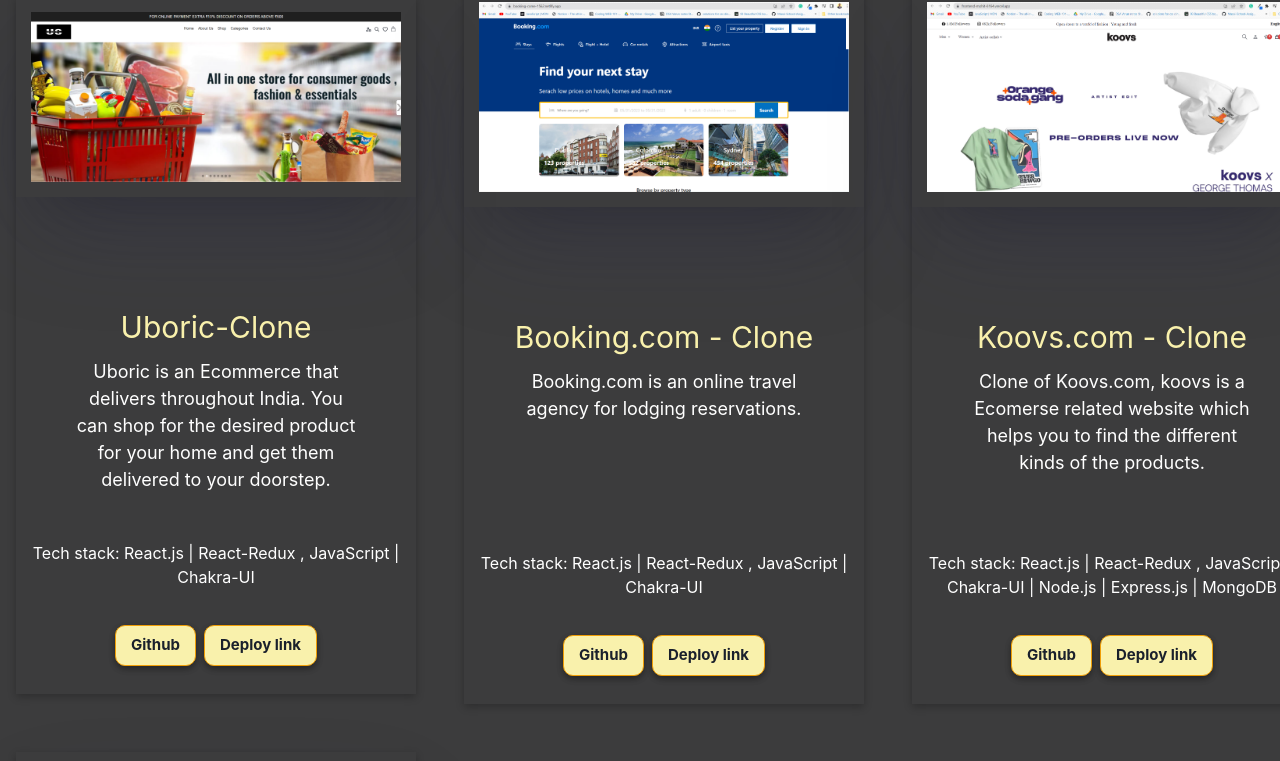
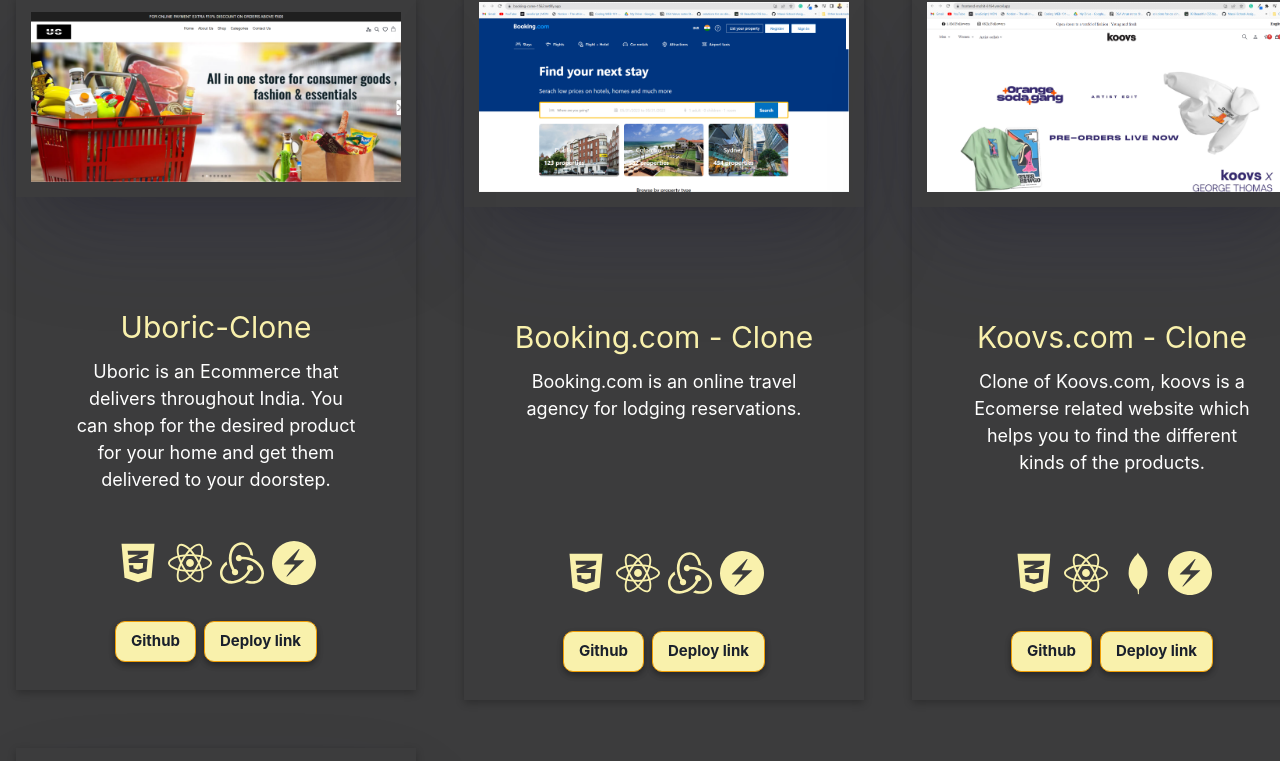
Before and after one commit to Mohit-Raj-Singh/Mohit-Raj-Singh.github.io, a React (Create React App) app: page / in a window 1280 px wide. Shown: the part 1982-2743 px from the top of the page. Built offline with nearby package versions, Linux system fonts and the light colour scheme.

Commit message:
tech stack fixed

```diff
--- a/src/components/Github/Github.jsx
+++ b/src/components/Github/Github.jsx
@@ -1,23 +1,10 @@
-import {
-    Avatar,
-    Box,
-    chakra,
-    Container,
-    Flex,
-    Icon,
-    Image,
-    Heading,
-    Grid,
-    VStack,
-    Divider,
-  } from "@chakra-ui/react";
+import { Box, Flex, Image, Heading, VStack } from "@chakra-ui/react";
 import GitHubCalendar from "react-github-calendar";
-  const image = [
-    "https://github-readme-activity-graph.cyclic.app/graph?username=Mohit-Raj-Singh&color=f09e06&theme=react-dark&custom_title=Mohit-Raj-Singh%20's%20contribution%20Graph&hide_border=true",
-    "https://github-readme-streak-stats.herokuapp.com/?user=Mohit-Raj-Singh&show_icons=true&locale=en&theme=gruvbox&count_private=true",
-    "https://github-readme-stats.vercel.app/api?username=Mohit-Raj-Singh&theme=algolia&hide_border=false&include_all_commits=true&count_private=true",
-  ];
-
+// const image = [
+//   "https://github-readme-activity-graph.cyclic.app/graph?username=Mohit-Raj-Singh&color=f09e06&theme=react-dark&custom_title=Mohit-Raj-Singh%20's%20contribution%20Graph&hide_border=true",
+//   "https://github-readme-streak-stats.herokuapp.com/?user=Mohit-Raj-Singh&show_icons=true&locale=en&theme=gruvbox&count_private=true",
+//   "https://github-readme-stats.vercel.app/api?username=Mohit-Raj-Singh&theme=algolia&hide_border=false&include_all_commits=true&count_private=true",
+// ];
 
 function GitHub() {
   const selectLastHalfYear = (contributions) => {
@@ -25,11 +12,9 @@
     const currentMonth = new Date().getMonth();
     const shownMonths = 5;
 
-
     return contributions.filter((day) => {
       const date = new Date(day.date);
       const monthOfDay = date.getMonth();
-
 
       return (
         date.getFullYear() === currentYear ||
@@ -52,15 +37,14 @@
         <Heading mb={20} color={"#f9f1ac"}>
           Github
         </Heading>
-
       </Box>
       <VStack gap={{ base: "8", sm: "12", md: "16" }}>
-          <Image
+        {/* <Image
             justify={"center"}
             aline={"center"}
             src="https://github-readme-activity-graph.cyclic.app/graph?username=Mohit-Raj-Singh&color=f09e06&theme=react-dark&custom_title=Mohit-Raj-Singh%20's%20contribution%20Graph&hide_border=true"
             alt="contribution"
-          />
+          /> */}
         <Box
           border="2px solid white"
           borderRadius="10px"
@@ -110,24 +94,10 @@
 }
 export default GitHub;
 
-
-
-
-
-
-
-
-
-
-
-
-
-
 // import { Box, Container, Flex, Heading, Image, Text } from "@chakra-ui/react";
 // import React from "react";
 // import GitHubCalendar from "react-github-calendar";
 // // import GitHubCalendar from "react-g"
-
 
 // const GitHub = () => {
 
--- a/src/components/Projects/Projects.jsx
+++ b/src/components/Projects/Projects.jsx
@@ -14,6 +14,10 @@
 import rentomojo from "../../Assets/portfolio4.png";
 import booking from "../../Assets/portfolio2.png";
 import koovs from "../../Assets/portfolio3.png";
+import { SiRedux, SiChakraui } from "react-icons/si";
+import { FaCss3Alt, FaHtml5, FaReact } from "react-icons/fa";
+// import { MdMilitaryTech } from "react-icons/md";
+import { DiMongodb } from "react-icons/di";
 
 const Allproject = [
   {
@@ -23,7 +27,13 @@
       "Uboric is an Ecommerce that delivers throughout India. You can shop for the desired product for your home and get them delivered to your doorstep.",
     git: "https://github.com/Mohit-Raj-Singh/-daily-purpose-3625",
     link: "https://u-shopic.vercel.app/",
-    tech: "React.js | React-Redux , JavaScript | Chakra-UI",
+    // tech: "React.js | React-Redux , JavaScript | Chakra-UI",
+    tech: [
+      <FaCss3Alt size={"44px"} />,
+      <FaReact size={"44px"} />,
+      <SiRedux size={"44px"} />,
+      <SiChakraui size={"44px"} />,
+    ],
   },
   {
     img: booking,
@@ -32,7 +42,13 @@
       "Booking.com is an online travel agency for lodging reservations.",
     git: "https://github.com/Mohit-Raj-Singh/Booking.com-Clone",
     link: "https://booking-come-1562.netlify.app/",
-    tech: "React.js | React-Redux , JavaScript | Chakra-UI",
+    // tech: "React.js | React-Redux , JavaScript | Chakra-UI",
+    tech: [
+      <FaCss3Alt size={"44px"} />,
+      <FaReact size={"44px"} />,
+      <SiRedux size={"44px"} />,
+      <SiChakraui size={"44px"} />,
+    ],
   },
   {
     img: koovs,
@@ -41,7 +57,13 @@
       "Clone of Koovs.com, koovs is a Ecomerse related website which helps you to find the different kinds of the products.",
     git: "https://github.com/Mohit-Raj-Singh/Koovs-Clone",
     link: "https://frontend-mohit-6164.vercel.app/",
-    tech: "React.js | React-Redux , JavaScript | Chakra-UI | Node.js | Express.js | MongoDB",
+    // tech: "React.js | React-Redux , JavaScript | Chakra-UI | Node.js | Express.js | MongoDB",
+    tech: [
+      <FaCss3Alt size={"44px"} />,
+      <FaReact size={"44px"} />,
+      <DiMongodb size={"44px"} />,
+      <SiChakraui size={"44px"} />,
+    ],
   },
   {
     img: rentomojo,
@@ -50,7 +72,13 @@
       "India's leading rental platform brings to you a wide range of products on rent. Experience the freedom to live the life you want, now.",
     git: "https://github.com/pratiksontakke/prompt-advertisement-8166",
     link: "https://jovial-dusk-c6ab4b.netlify.app/",
-    tech: "HTML | CSS | Javascript ",
+    // tech: "HTML | CSS | Javascript ",
+    tech: [
+      <FaHtml5 size={"44px"} />,
+      <FaCss3Alt size={"44px"} />,
+      <FaReact size={"44px"} />,
+      // <SiChakraui size={"44px"} />,
+    ],
   },
 ];
 
@@ -110,9 +138,16 @@
             >
               {description}
             </Text>
-            <Text frontWidth={"lg"} color={"white"}>
+            {/* <Text frontWidth={"lg"} color={"white"}>
               Tech stack: {tech}
-            </Text>
+            </Text> */}
+
+            <HStack color={"#f9f1ac"}>
+              <Box>{tech[0]}</Box>
+              <Box>{tech[1]}</Box>
+              <Box>{tech[2]}</Box>
+              <Box>{tech[3]}</Box>
+            </HStack>
 
             <HStack padding={7}>
               <Link
```
Lines whose indentation alone changed are shown as unchanged.
